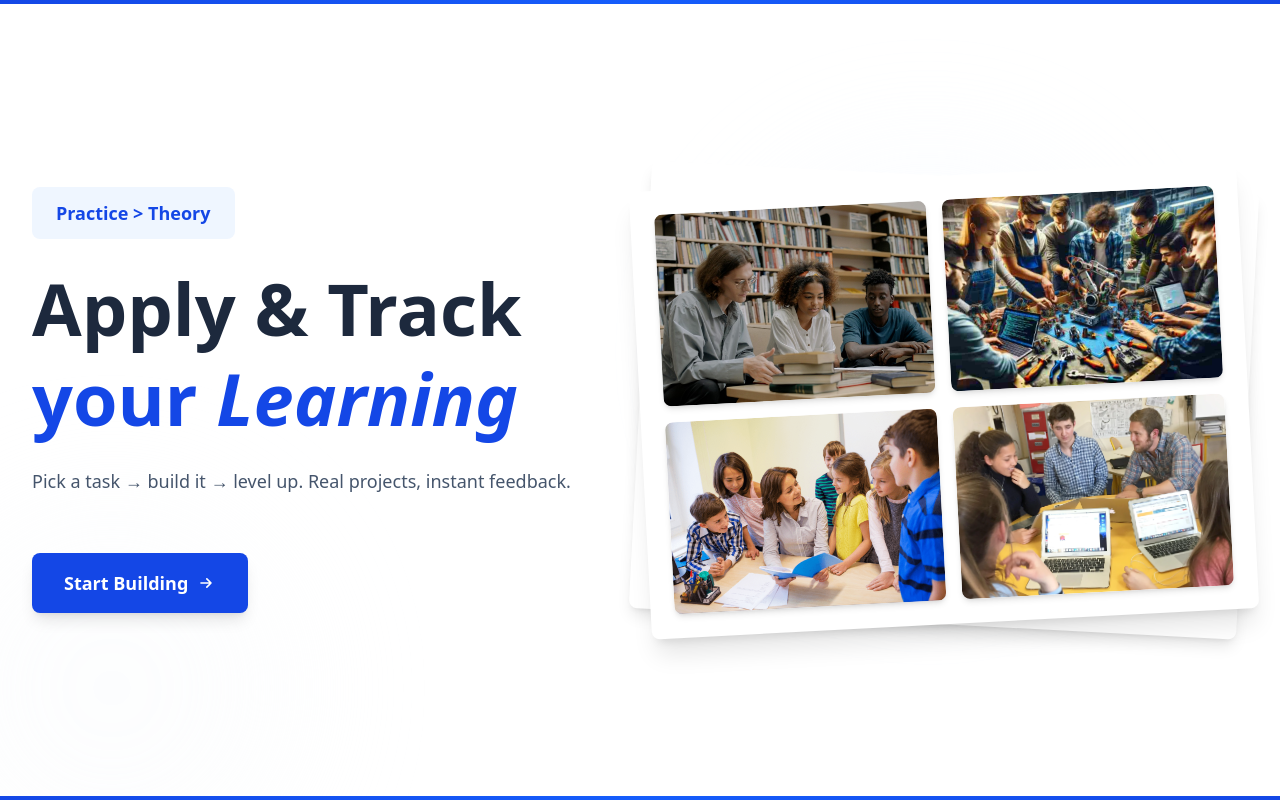
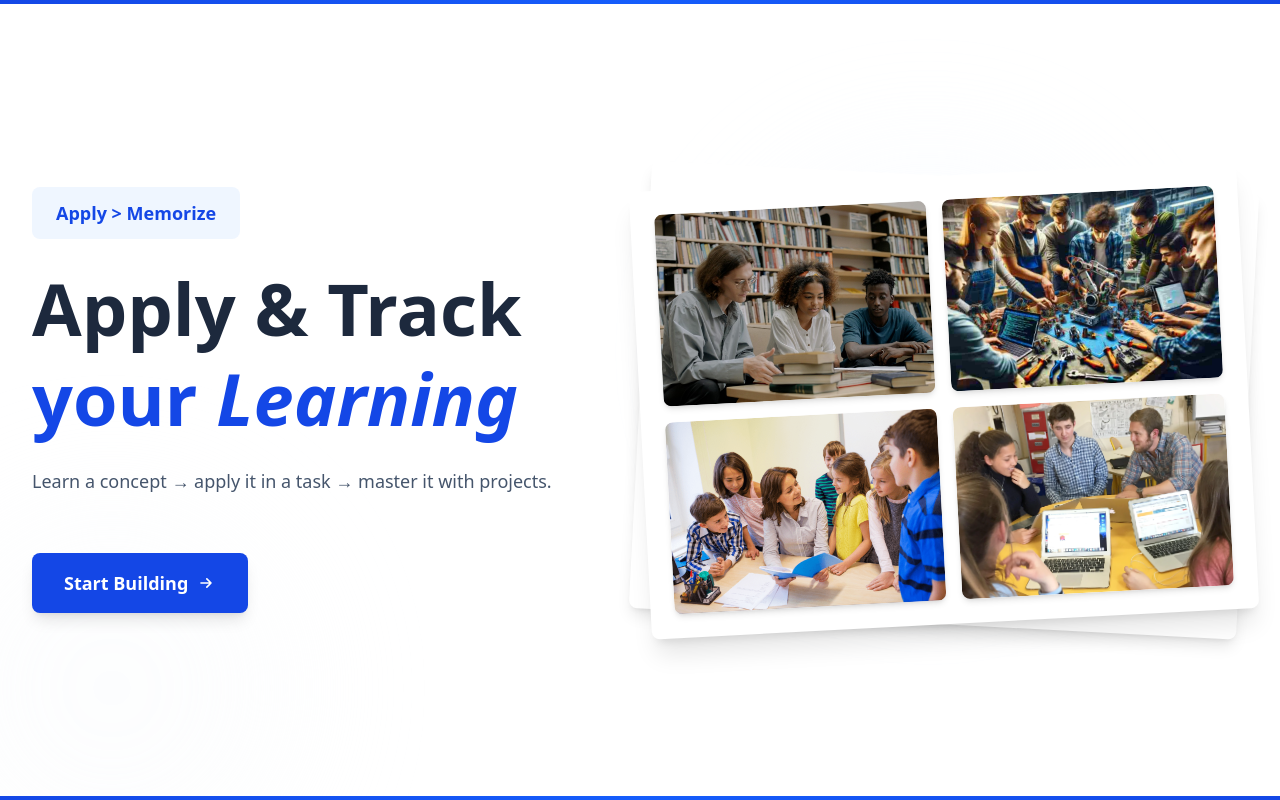
Before and after one commit to Harsh99830/STED-LS, a React (Vite) app: page / in a window 1280 px wide. Built offline with nearby package versions, Linux system fonts and the light colour scheme; no server answers.

Commit message:
landing page tag line change

```diff
--- a/src/Pages/Start.jsx
+++ b/src/Pages/Start.jsx
@@ -36,7 +36,7 @@ function Start() {
             className="inline-block bg-blue-50 rounded-lg px-6 py-3 mb-6"
           >
             <span className="text-blue-700 font-semibold text-lg">
-              Practice &gt; Theory
+              Apply &gt; Memorize
             </span>
           </motion.div>
 
@@ -46,7 +46,7 @@ function Start() {
           </h1>
 
           <p className="text-lg text-slate-600 mb-12 max-w-xl leading-relaxed">
-            Pick a task → build it → level up. Real projects, instant feedback.
+            Learn a concept → apply it in a task → master it with projects.
           </p>
 
           <div className="mt-2">
```
